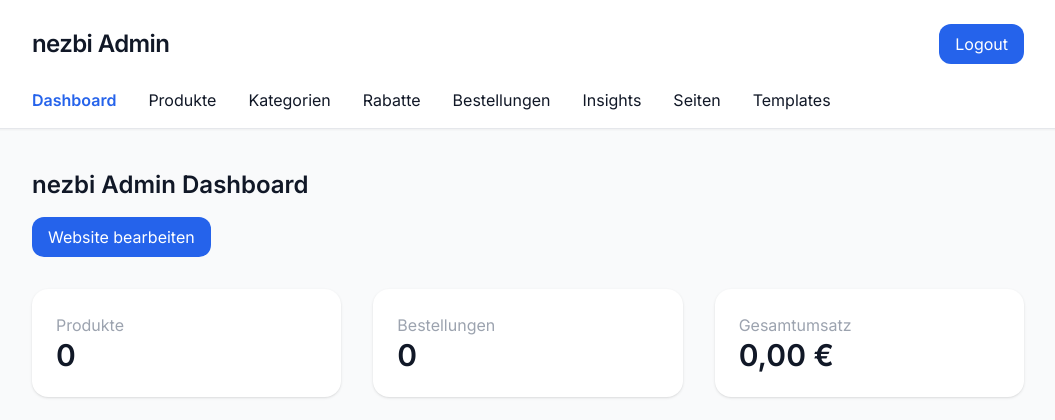
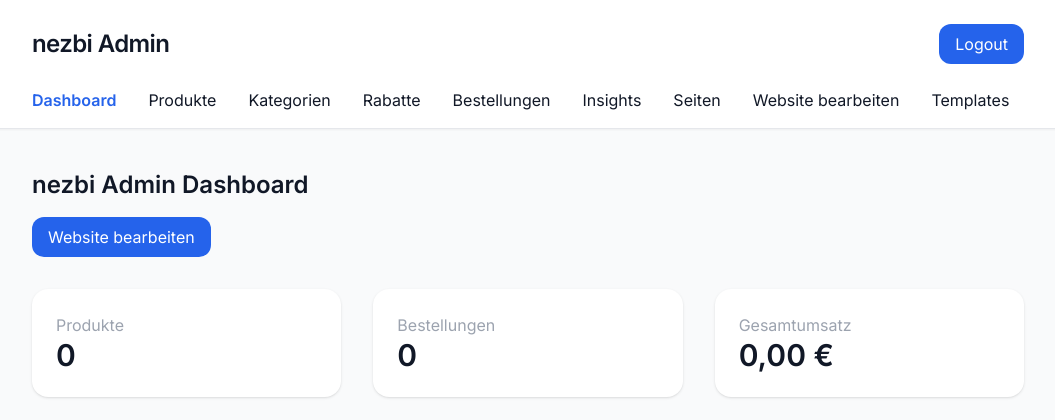
Before and after one commit to txm296/website-chatgptshop, a PHP site: page /admin/dashboard.php in a window 1280 px wide. Shown: the top 420 px of the page, without its empty margins (112-1167 px from the left). Run offline with PHP 8.4, Linux system fonts and the light colour scheme; a user stored in the database is signed in; data that the repository does not hold is empty; some libraries are stand-ins or nearby versions.

Commit message:
Add website editor link to admin dashboard navbar

```diff
--- a/admin/dashboard.php
+++ b/admin/dashboard.php
@@ -53,6 +53,7 @@ $siteSettings = load_settings();
             <a href="bestellungen.php" class="hover:text-blue-600">Bestellungen</a>
             <a href="insights.php" class="hover:text-blue-600">Insights</a>
             <a href="pages.php" class="hover:text-blue-600">Seiten</a>
+            <a href="customize.php" class="hover:text-blue-600">Website bearbeiten</a>
             <a href="templates.php" class="hover:text-blue-600">Templates</a>
         </nav>
     </header>
```
